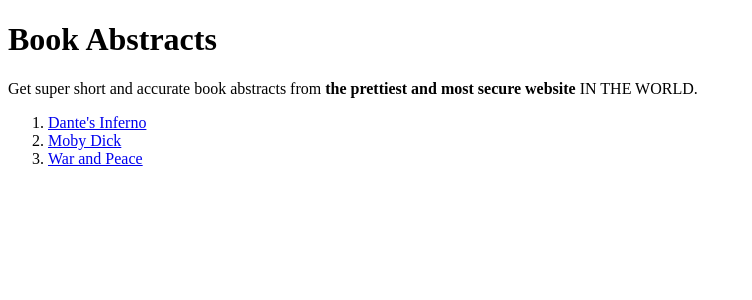
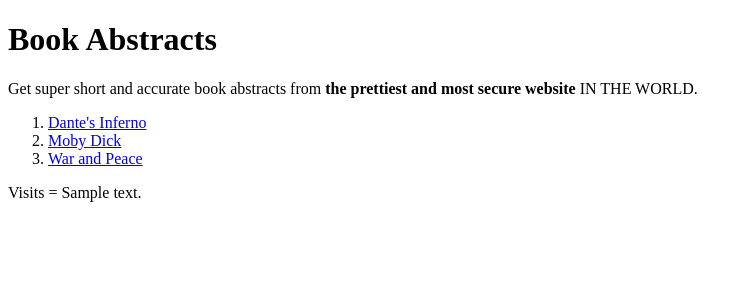
Before and after one commit to gsacavdm/gov-k8-vsts, a Flask app: template container/src/templates/index.html in a window 1280 px wide. Shown: the top 300 px of the page, without its empty margins (0-752 px from the left). Run offline with Flask 2, Linux system fonts and the light colour scheme; the template is opened without the code that fills it: most values are stand-ins (such as "Sample title", 1, 10 or a date in 2020).

Commit message:
Add visit counter

```diff
--- a/container/requirements.txt
+++ b/container/requirements.txt
@@ -1 +1,2 @@
 flask
+redis
--- a/container/src/main.py
+++ b/container/src/main.py
@@ -1,12 +1,20 @@
 from flask import Flask, request, render_template
+import redis
 import os
 import random
 
 app = Flask(__name__)
 
+redis_server = os.environ['REDIS']
+redis_cnn = redis.Redis(redis_server)
+
 @app.route('/', methods=['GET'])
 def index():
-  return render_template("index.html")
+  try:
+    visits = redis_cnn.incr('visits')
+  except redis.ConnectionError:
+    visits = 'N/A'
+  return render_template("index.html", visits=visits)
 
 @app.route('/book', methods=['GET'])
 def book():
--- a/container/src/templates/index.html
+++ b/container/src/templates/index.html
@@ -17,5 +17,8 @@
             <li><a href="book?name=warandpeace">War and Peace</a></li>
         </ol>
     </div>
+    <div id="visits">
+        Visits = {{visits}}
+    </div>
 </body>
 </html>
```
